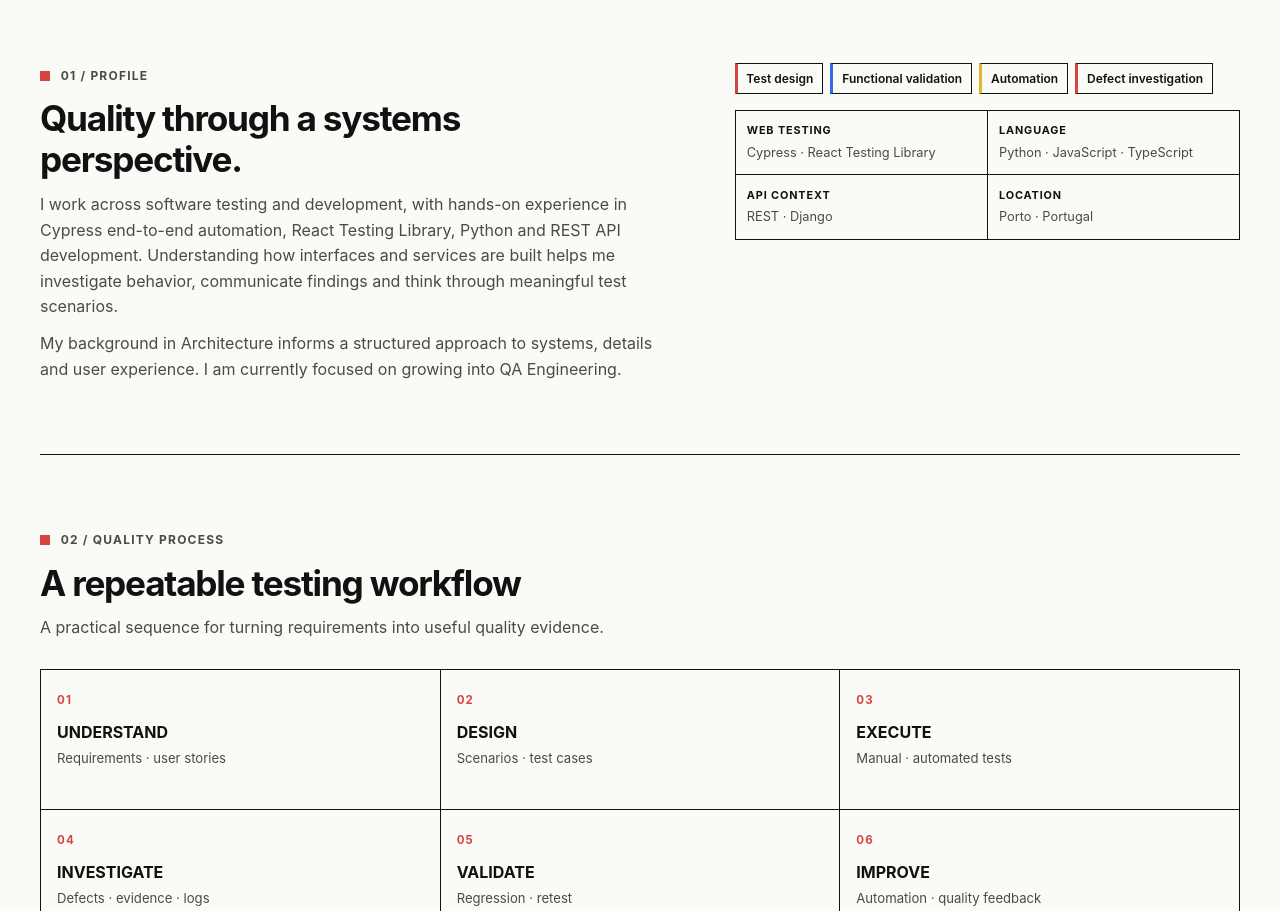
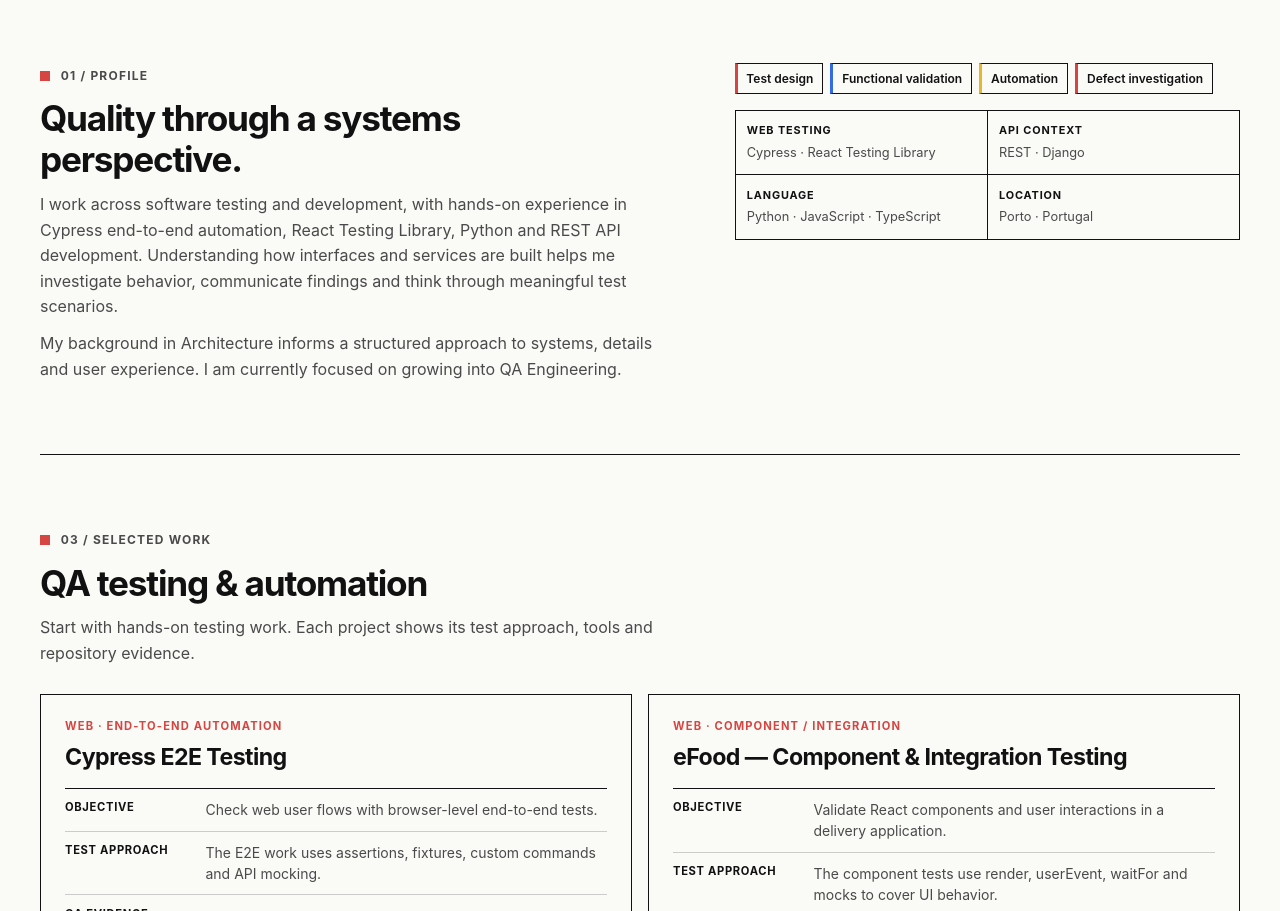
Before and after one commit to viniciussilva2504/portfolio, a Next.js app: page / in a window 1280 px wide. Shown: the part 900-1811 px from the top of the page. Built offline with nearby package versions, Linux system fonts and the light colour scheme.

Commit message:
feat/portfolio app-index, screensignal and data

```diff
--- a/src/components/PortfolioApp/index.tsx
+++ b/src/components/PortfolioApp/index.tsx
@@ -42,8 +42,8 @@ export default function PortfolioApp() {
           <main>
             <Hero />
             <Sobre />
+            <Projetos />
             <AISkills />
-            <Projetos />
             <TechStack />
             <Contact id="contact" aria-labelledby="contact-title">
               <SectionLabel>05 / CONTACT</SectionLabel>
--- a/src/components/Projeto/index.tsx
+++ b/src/components/Projeto/index.tsx
@@ -12,19 +12,19 @@ export type ProjetoProps = {
   githubLink?: string
 }
 
-export default function Projeto({ titulo, tipo, objetivo, abordagem, evidencia, link, tags, githubLink }: ProjetoProps) {
+export default function Projeto({ titulo, tipo, objetivo, abordagem, evidencia, link, tags, featured, githubLink }: ProjetoProps) {
   return (
     <Card>
       <CardType>{tipo}</CardType>
       <CardHeading>{titulo}</CardHeading>
       <CardDetails>
         <Detail><dt>Objective</dt><dd>{objetivo}</dd></Detail>
-        <Detail><dt>Approach / context</dt><dd>{abordagem}</dd></Detail>
-        <Detail><dt>Evidence</dt><dd>{evidencia}</dd></Detail>
+        <Detail><dt>{featured ? 'Test approach' : 'Engineering context'}</dt><dd>{abordagem}</dd></Detail>
+        <Detail><dt>{featured ? 'QA evidence' : 'Project evidence'}</dt><dd>{evidencia}</dd></Detail>
       </CardDetails>
       {tags && <TagsContainer aria-label="Tools and technologies">{tags.map((tag) => <Tag key={tag}>{tag}</Tag>)}</TagsContainer>}
       <ProjectLinks>
-        <a href={githubLink || link} target="_blank" rel="noreferrer">View repository <span aria-hidden="true">↗</span></a>
+        <a href={githubLink || link} target="_blank" rel="noreferrer">{featured ? 'Review test code' : 'View repository'} <span aria-hidden="true">↗</span></a>
         {githubLink && link !== githubLink && <a href={link} target="_blank" rel="noreferrer">View project <span aria-hidden="true">↗</span></a>}
       </ProjectLinks>
     </Card>
--- a/src/components/ScreenSignal/index.tsx
+++ b/src/components/ScreenSignal/index.tsx
@@ -39,14 +39,14 @@ const SignalLayer = styled.div`
 
   .blue-vertical {
     bottom: 0;
-    right: 0.65rem;
+    left: 50%;
     background: var(--color-blue);
     animation: blue-vertical-crossing 16s ease-in-out infinite;
   }
 
   .yellow {
     top: 50%;
-    left: 50%;
+    left: 75%;
     transform: translate(-50%, -50%);
     width: 3px;
     height: 3px;
@@ -57,11 +57,11 @@ const SignalLayer = styled.div`
   @keyframes red-crossing {
     0% { opacity: 0; transform: translate3d(-4px, 0, 0); }
     1% { opacity: 0.65; }
-    8% { transform: translate3d(22vw, 1px, 0); }
-    15% { transform: translate3d(48vw, -1px, 0); }
-    22% { transform: translate3d(74vw, 1px, 0); }
-    28.125% { opacity: 0.65; transform: translate3d(100vw, 0, 0); }
-    29.375%, 100% { opacity: 0; transform: translate3d(100vw, 0, 0); }
+    8% { transform: translate3d(16.5vw, 1px, 0); }
+    15% { transform: translate3d(36vw, -1px, 0); }
+    22% { transform: translate3d(55.5vw, 1px, 0); }
+    28.125% { opacity: 0.65; transform: translate3d(75vw, 0, 0); }
+    29.375%, 100% { opacity: 0; transform: translate3d(75vw, 0, 0); }
   }
 
   @keyframes blue-crossing {
@@ -85,13 +85,13 @@ const SignalLayer = styled.div`
   }
 
   @keyframes blue-vertical-crossing {
-    0%, 41.25% { opacity: 0; transform: translate3d(0, 4px, 0); }
+    0%, 41.25% { opacity: 0; transform: translate3d(-2px, 4px, 0); }
     42.25% { opacity: 0.65; }
-    49.25% { transform: translate3d(-1px, -22vh, 0); }
-    56.25% { transform: translate3d(1px, -48vh, 0); }
-    63.25% { transform: translate3d(-1px, -74vh, 0); }
-    69.375% { opacity: 0.65; transform: translate3d(0, -100vh, 0); }
-    70.625%, 100% { opacity: 0; transform: translate3d(0, -100vh, 0); }
+    49.25% { transform: translate3d(-3px, -22vh, 0); }
+    56.25% { transform: translate3d(-1px, -48vh, 0); }
+    63.25% { transform: translate3d(-3px, -74vh, 0); }
+    69.375% { opacity: 0.65; transform: translate3d(-2px, -100vh, 0); }
+    70.625%, 100% { opacity: 0; transform: translate3d(-2px, -100vh, 0); }
   }
 
   @keyframes yellow-flash {
--- a/src/containers/Projetos/index.tsx
+++ b/src/containers/Projetos/index.tsx
@@ -4,14 +4,30 @@ import { SectionLabel } from '../../styles'
 import { Lista, ProjectsSection, SectionIntro } from './styles'
 
 export default function Projetos() {
+  const projetosQA = projetos.filter((projeto) => projeto.featured)
+  const projetosComplementares = projetos.filter((projeto) => !projeto.featured)
+
   return (
     <ProjectsSection id="projects" aria-labelledby="projects-title">
       <SectionIntro>
         <SectionLabel>03 / SELECTED WORK</SectionLabel>
-        <h2 id="projects-title">Testing practice &amp; engineering context</h2>
-        <p>QA work is presented with its scope and available evidence. Software projects provide context on how the systems under test are built.</p>
+        <h2 id="projects-title">QA testing &amp; automation</h2>
+        <p>Start with hands-on testing work. Each project shows its test approach, tools and repository evidence.</p>
       </SectionIntro>
-      <Lista>{projetos.map((projeto) => <li key={projeto.link + projeto.titulo}><Projeto {...projeto} /></li>)}</Lista>
+      <Lista aria-label="QA testing and automation projects">
+        {projetosQA.map((projeto) => <li key={projeto.link + projeto.titulo}><Projeto {...projeto} /></li>)}
+      </Lista>
+      {projetosComplementares.length > 0 && (
+        <>
+          <SectionIntro className="supporting-heading">
+            <h3>Engineering context</h3>
+            <p>Development projects that provide context on how software systems are built.</p>
+          </SectionIntro>
+          <Lista aria-label="Supporting software projects">
+            {projetosComplementares.map((projeto) => <li key={projeto.link + projeto.titulo}><Projeto {...projeto} /></li>)}
+          </Lista>
+        </>
+      )}
     </ProjectsSection>
   )
 }
--- a/src/containers/Projetos/styles.ts
+++ b/src/containers/Projetos/styles.ts
@@ -3,10 +3,12 @@ import styled from 'styled-components'
 export const ProjectsSection = styled.section`
   padding-block: clamp(2.5rem, 6vw, 4.5rem);
   border-bottom: var(--border);
+  .supporting-heading { margin-top: clamp(2rem, 5vw, 3.5rem); }
 `
 export const SectionIntro = styled.header`
   max-width: 48rem;
   h2 { margin: 0.6rem 0 0; font-size: clamp(1.6rem, 3vw, 2.2rem); line-height: 1.15; letter-spacing: -0.035em; }
+  h3 { margin: 0; font-size: clamp(1.25rem, 2.5vw, 1.65rem); line-height: 1.2; }
   p { max-width: 42rem; color: var(--color-muted); margin: 0.75rem 0 0; }
 `
 export const Lista = styled.ul`
@@ -18,6 +20,5 @@ export const Lista = styled.ul`
   margin: 1.75rem 0 0;
   align-items: stretch;
   > li { display: flex; min-width: 0; }
-  > li:first-child { grid-column: 1 / -1; }
-  @media (max-width: 680px) { grid-template-columns: 1fr; > li:first-child { grid-column: auto; } }
+  @media (max-width: 680px) { grid-template-columns: 1fr; }
 `
--- a/src/containers/Sobre/index.tsx
+++ b/src/containers/Sobre/index.tsx
@@ -18,8 +18,8 @@ export default function Sobre() {
         </FocusList>
         <EvidenceGrid>
           <EvidenceItem><dt>Web testing</dt><dd>Cypress · React Testing Library</dd></EvidenceItem>
+          <EvidenceItem><dt>API context</dt><dd>REST · Django</dd></EvidenceItem>
           <EvidenceItem><dt>Language</dt><dd>Python · JavaScript · TypeScript</dd></EvidenceItem>
-          <EvidenceItem><dt>API context</dt><dd>REST · Django</dd></EvidenceItem>
           <EvidenceItem><dt>Location</dt><dd>Porto · Portugal</dd></EvidenceItem>
         </EvidenceGrid>
       </div>
--- a/src/data/projects.ts
+++ b/src/data/projects.ts
@@ -4,9 +4,9 @@ const projetos: ProjetoProps[] = [
   {
     titulo: 'Cypress E2E Testing',
     tipo: 'Web · End-to-end automation',
-    objetivo: 'Automate browser-level validation of web user flows.',
-    abordagem: 'The repository documents E2E tests with assertions, fixtures, custom commands and API mocking.',
-    evidencia: 'Cypress test repository',
+    objetivo: 'Check web user flows with browser-level end-to-end tests.',
+    abordagem: 'The E2E work uses assertions, fixtures, custom commands and API mocking.',
+    evidencia: 'Review the Cypress specs and supporting test utilities in the repository.',
     link: 'https://github.com/viniciussilva2504/exercicio-cypress',
     githubLink: 'https://github.com/viniciussilva2504/exercicio-cypress',
     tags: ['Cypress', 'E2E', 'JavaScript'],
@@ -16,8 +16,8 @@ const projetos: ProjetoProps[] = [
     titulo: 'eFood — Component & Integration Testing',
     tipo: 'Web · Component / integration',
     objetivo: 'Validate React components and user interactions in a delivery application.',
-    abordagem: 'Testing Library tools documented for this work include render, userEvent, waitFor and mocks.',
-    evidencia: 'Application repository and test code',
+    abordagem: 'The component tests use render, userEvent, waitFor and mocks to cover UI behavior.',
+    evidencia: 'Review the component tests and mocks in the repository.',
     link: 'https://github.com/viniciussilva2504/efood',
     githubLink: 'https://github.com/viniciussilva2504/efood',
     tags: ['React Testing Library', 'React', 'TypeScript'],
```
